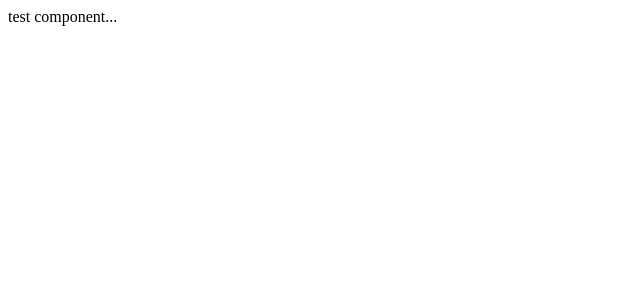
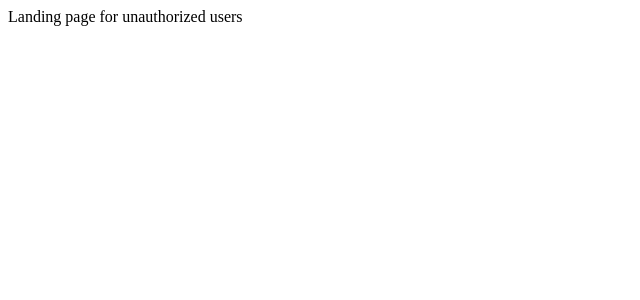
Before and after one commit to johnclamy/minimal-full-stack-react-app, a React (Create React App) app: page / in a window 1280 px wide. Shown: the top 300 px of the page, without its empty margins (0-640 px from the left). Built offline with nearby package versions, Linux system fonts and the light colour scheme.

Commit message:
setup routes component

```diff
--- a/src/app/App.js
+++ b/src/app/App.js
@@ -1,5 +1,6 @@
 import React from 'react'
+import Routes from '../routes/Routes'
 
 export default function () {
-  return <div>test component...</div>
+  return <Routes />
 }
--- /dev/null
+++ b/src/components/pages/About.js
@@ -0,0 +1,5 @@
+import React from 'react'
+
+export default function () {
+  return <div>The About Us page</div>
+}
--- /dev/null
+++ b/src/components/pages/Home.js
@@ -0,0 +1,5 @@
+import React from 'react'
+
+export default function () {
+  return <div>Welcome to the home page</div>
+}
--- /dev/null
+++ b/src/components/pages/Landing.js
@@ -0,0 +1,5 @@
+import React from 'react'
+
+export default function () {
+  return <div>Landing page for unauthorized users</div>
+}
--- /dev/null
+++ b/src/components/pages/Pets.js
@@ -0,0 +1,5 @@
+import React from 'react'
+
+export default function () {
+  return <div>Pups list page</div>
+}
--- /dev/null
+++ b/src/components/pages/Signin.js
@@ -0,0 +1,5 @@
+import React from 'react'
+
+export default function () {
+  return <div>Sign In form page</div>
+}
--- a/src/index.js
+++ b/src/index.js
@@ -4,7 +4,9 @@ import ReactDOM from 'react-dom'
 import App from './app/App'
 import * as serviceWorker from './serviceWorker'
 
-ReactDOM.render(<App />, document.getElementById('root'))
+const app = document.getElementById('root')
+
+ReactDOM.render(<App />, app)
 
 // If you want your app to work offline and load faster, you can change
 // unregister() to register() below. Note this comes with some pitfalls.
--- /dev/null
+++ b/src/routes/Routes.js
@@ -0,0 +1,28 @@
+import React from 'react'
+import {
+  BrowserRouter as
+  Router,
+  Switch,
+  Route
+} from 'react-router-dom'
+
+import LandingPage from '../components/pages/Landing'
+import HomePage from '../components/pages/Home'
+import PetsPage from '../components/pages/Pets'
+import AboutPage from '../components/pages/About'
+import SigninPage from '../components/pages/Signin'
+import * as ROUTES from './index'
+
+export default function () {
+  return (
+    <Router>
+      <Switch>
+        <Route exact path={ROUTES.LANDING} component={LandingPage} />
+        <Route path={ROUTES.HOME} component={HomePage} />
+        <Route path={ROUTES.PETS} component={PetsPage} />
+        <Route path={ROUTES.ABOUT} component={AboutPage} />
+        <Route path={ROUTES.SIGNIN} component={SigninPage} />
+      </Switch>
+    </Router>
+  )
+}
--- /dev/null
+++ b/src/routes/index.js
@@ -0,0 +1,5 @@
+export const LANDING = '/'
+export const HOME = '/home'
+export const PETS = '/pets'
+export const ABOUT = '/about'
+export const SIGNIN = '/signin'
```
